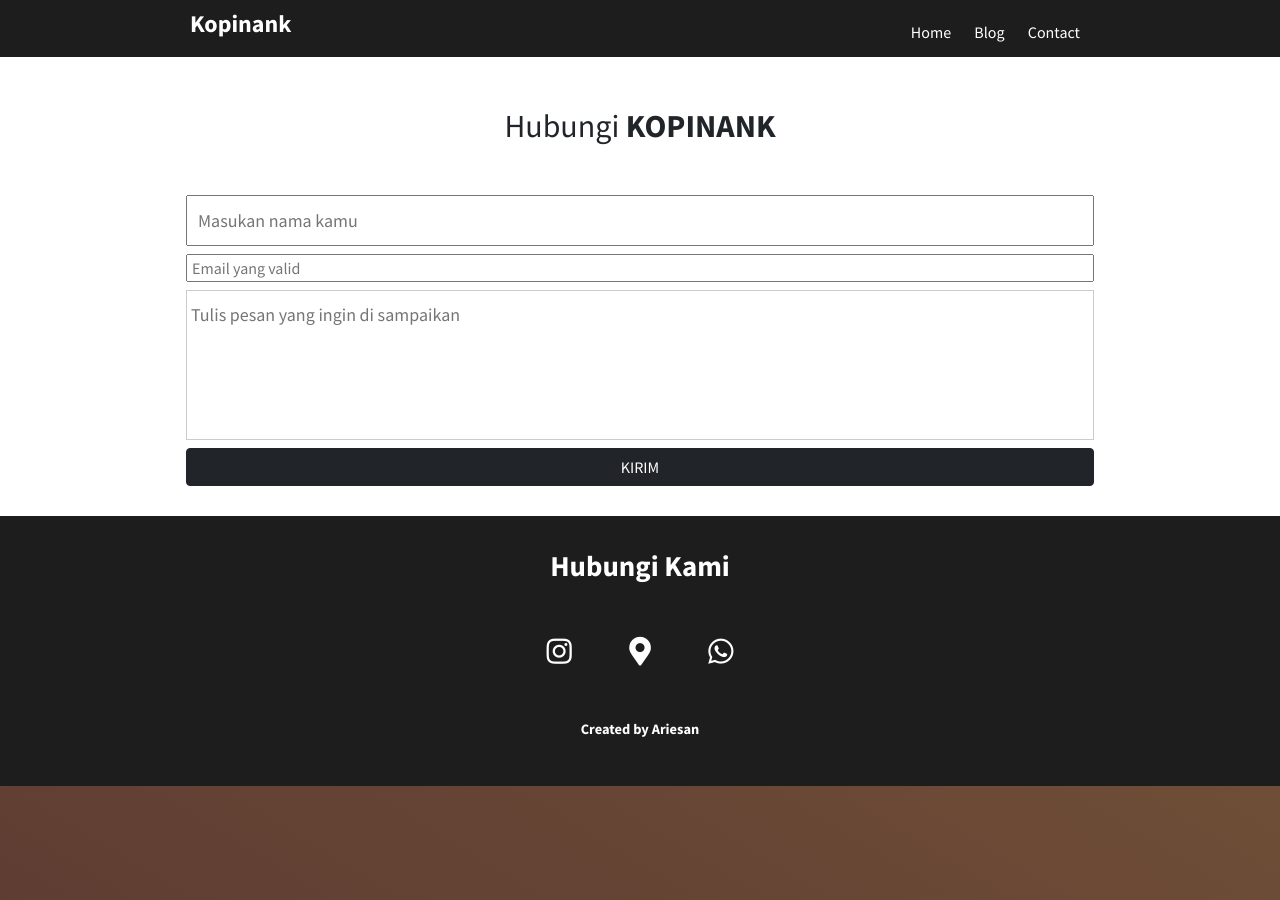
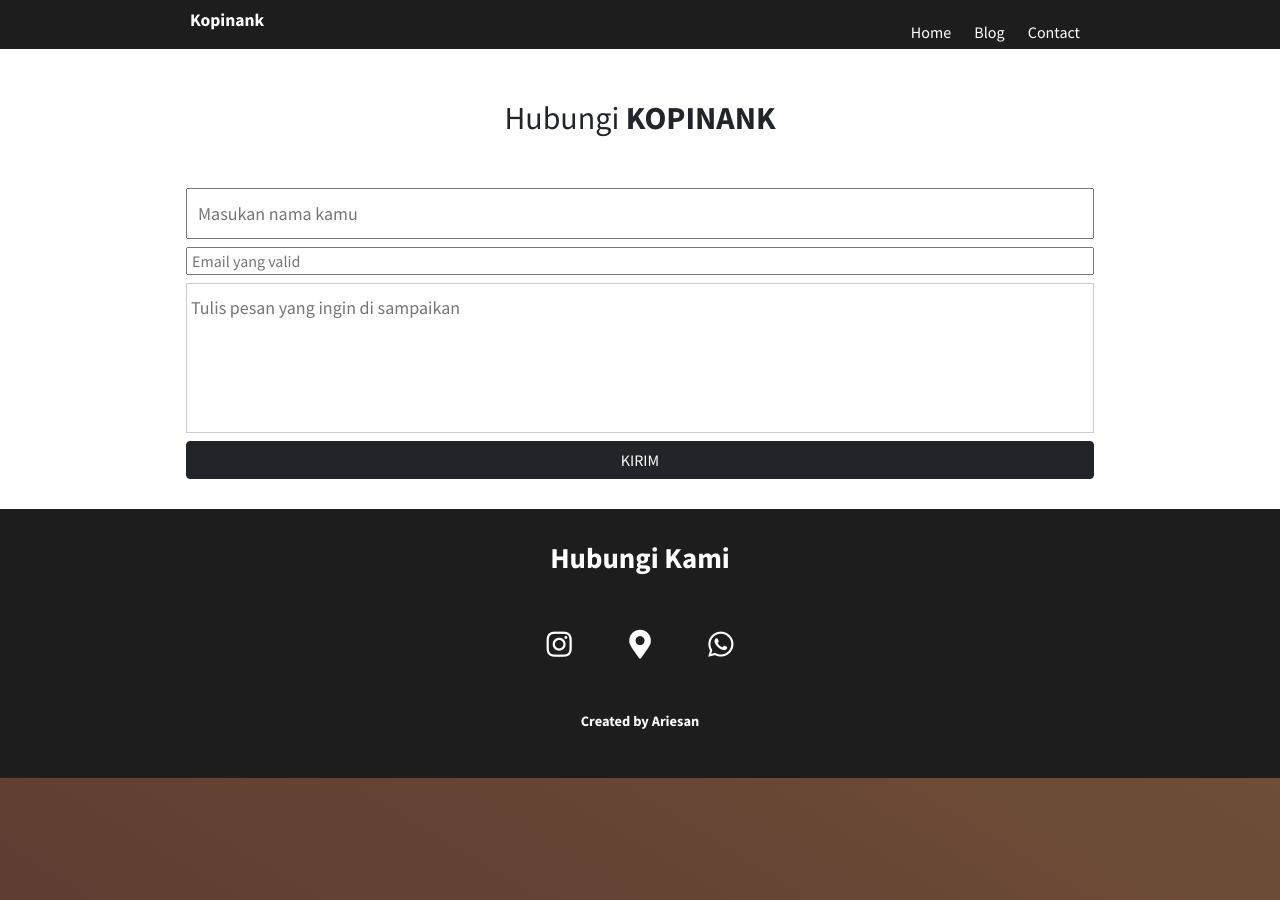
Before and after one commit to Ariesan/kopinank, a Jekyll site: the page built from contact.html, in a window 1280 px wide. Built offline with Jekyll 4.4.1, drawn with Linux system fonts in a browser that asks for light colours; nearby versions of some CDN libraries.

Commit message:
change font size

```diff
--- a/_layouts/default.html
+++ b/_layouts/default.html
@@ -22,7 +22,7 @@
             <li style="font-size: 1rem;"><a href="{{site.baseurl}}/contact">Contact</a></li>
           </ul>
         </nav>
-        <h4 style="font-size: 1.5rem;"><a href="{{site.baseurl}}/"><strong>Kopinank</strong></a></h4>
+        <h4 style="font-size: 1.1rem;"><a href="{{site.baseurl}}/"><strong>Kopinank</strong></a></h4>
       </div>
     </header>
 
--- a/assets/main.css
+++ b/assets/main.css
@@ -28,7 +28,7 @@ h2 {
 
 h1 {
   font-weight: normal;
-  font-size: 2.3rem;
+  font-size: 2.1rem;
 }
 
 h2 {
```
Also changed, not shown: 8 other files.
